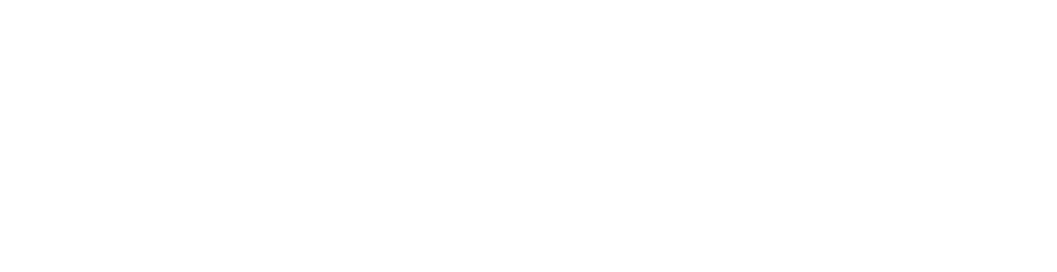
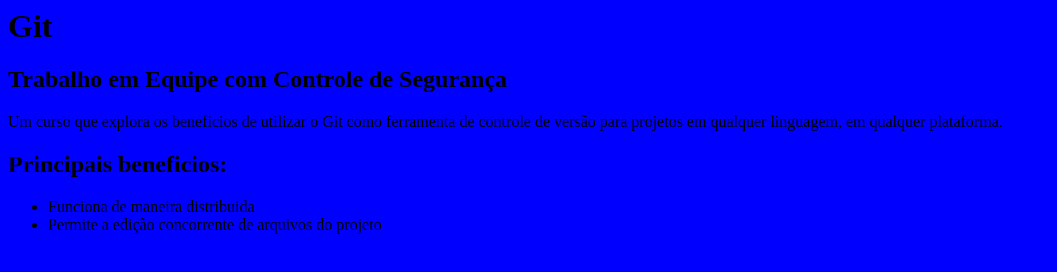
Before and after one commit to davidsjr89/meusite, a plain HTML site: page index.html in a window 1280 px wide. Shown: the whole page, without its empty margins (0-1057 px from the left). Drawn offline with Linux system fonts and the light colour scheme.

Commit message:
inicio do design

```diff
--- /dev/null
+++ b/estilo.css
@@ -0,0 +1,3 @@
+body{
+    background: blue;
+}
--- a/index.html
+++ b/index.html
@@ -1,4 +1,17 @@
 <html>
-<header></header>
-<body></body>
+<header>
+    <link rel="stylesheet" href="estilo.css">
+</header>
+<body>
+    <h1>Git</h1>
+    <h2>Trabalho em Equipe com Controle de Segurança</h2>
+    <p>
+         Um curso que explora os beneficios de utilizar o Git como ferramenta de controle de versão para projetos em qualquer linguagem, em qualquer plataforma.
+    </p>
+    <h2>Principais beneficios:</h2>
+     <ul>
+          <li> Funciona de maneira distribuida</li>
+          <li> Permite a edição concorrente de arquivos do projeto</li>
+     </ul>
+</body>
 </html>
```
